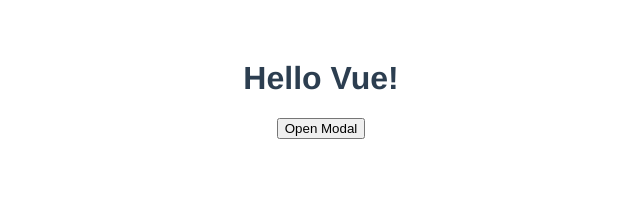
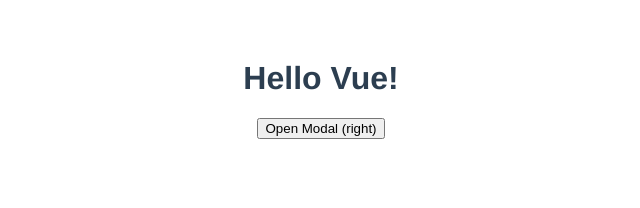
Before and after one commit to AxelBuob/vue3_firebase, a Vue app in the folder section_3/modal-project/: page / in a window 1280 px wide. Shown: the top 208 px of the page, without its empty margins (319-959 px from the left). Built offline with nearby package versions, Linux system fonts and the light colour scheme.

Commit message:
lesson 27

```diff
--- a/section_3/modal-project/src/App.vue
+++ b/section_3/modal-project/src/App.vue
@@ -4,7 +4,7 @@
     <div v-if="showModal">
       <ModalTest :header="header" :text="text" theme="sale" @close="toggleModal"/>
     </div>
-    <button @click="toggleModal">Open Modal</button>
+    <button @click.right="toggleModal">Open Modal (right)</button>
   </div>
 </template>
 
--- a/section_3/modal-project/src/components/ModalTest.vue
+++ b/section_3/modal-project/src/components/ModalTest.vue
@@ -1,5 +1,5 @@
 <template>
-    <div class="backdrop" @click="closeModal">
+    <div class="backdrop" @click.self="closeModal">
         <div class="modal" :class="{ sale: theme === 'sale' }">
             <h1>{{ header }}</h1>
             <p>{{ text }}</p>
```
